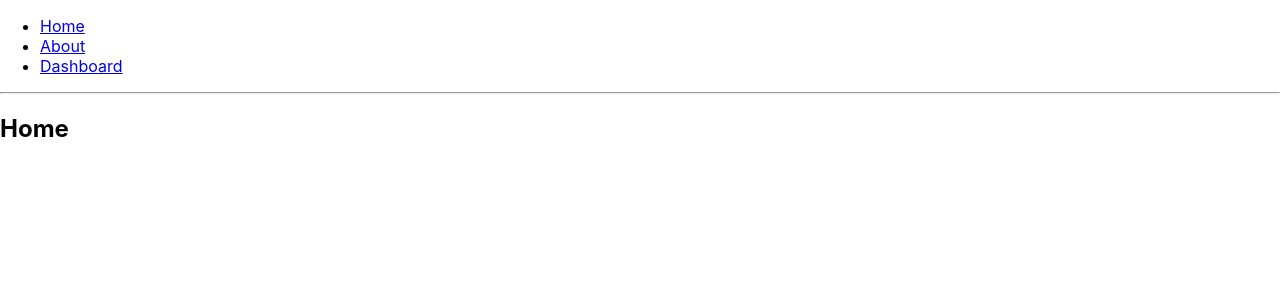
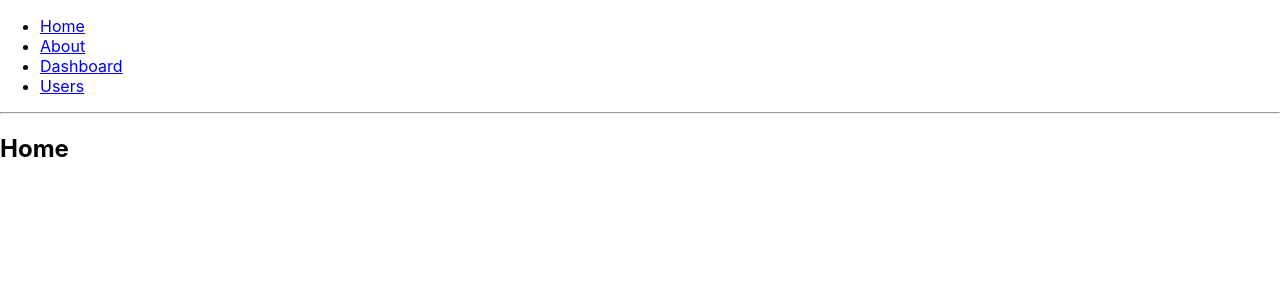
Before and after one commit to revuwem/js-testing-crash, a React (Create React App) app in the folder react-testing/: page / in a window 1280 px wide. Shown: the top 300 px of the page. Built offline with nearby package versions, Linux system fonts and the light colour scheme.

Commit message:
feat(react-testing): create UserDetailsPage

```diff
--- a/react-testing/src/App.js
+++ b/react-testing/src/App.js
@@ -24,6 +24,11 @@ const App = () => {
             Dashboard
           </Link>
         </li>
+        <li>
+          <Link to="/users" data-testid="link-users">
+            Users
+          </Link>
+        </li>
       </ul>
 
       <hr />
--- a/react-testing/src/components/users/Users.js
+++ b/react-testing/src/components/users/Users.js
@@ -1,5 +1,6 @@
 import React, { useEffect, useState } from "react";
 import axios from "axios";
+import { Link } from "react-router-dom";
 
 const Users = () => {
   const [data, setData] = useState([]);
@@ -16,9 +17,9 @@ const Users = () => {
   return (
     <div>
       {data.map((user) => (
-        <div key={user.id} data-testid="user-item">
+        <Link to={`/users/${user.id}`} key={user.id} data-testid="user-item">
           {user.name}
-        </div>
+        </Link>
       ))}
     </div>
   );
```
Also changed, not shown: react-testing/src/components/pages/UserDetails.js (added, +9 -0 lines).
